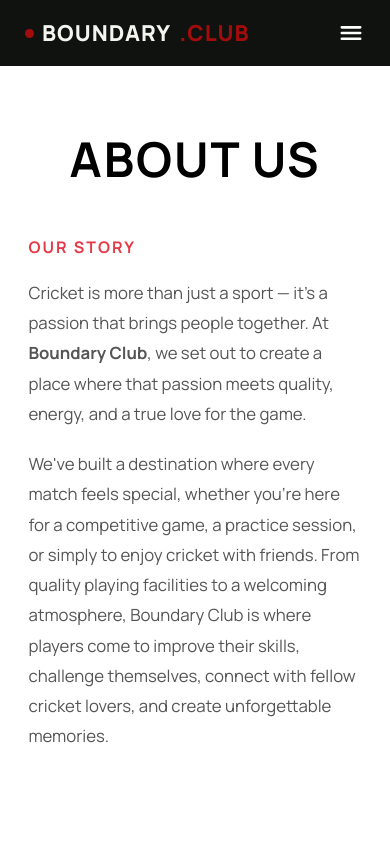
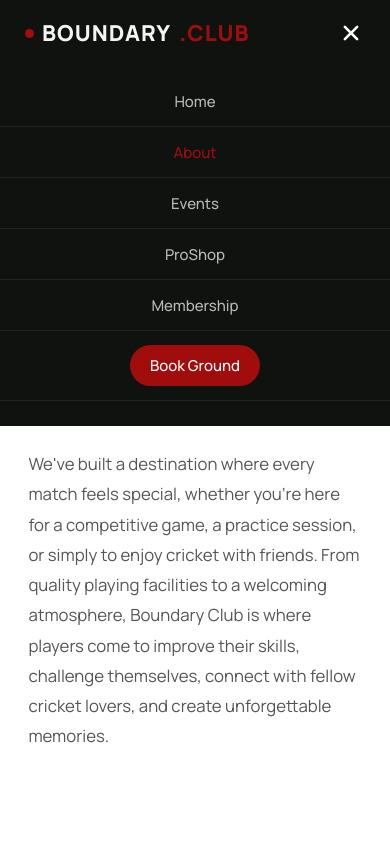
Before and after one commit to Gagn-kainth/Frontend, a React (Vite) app: page /about in a window 390 px wide. Both pictures are taken after a click on the icon 351 px from the left and 33 px from the top of the page. Shown: the top 844 px of the page. Built offline with nearby package versions, Linux system fonts and the light colour scheme.

Commit message:
modification in some pages for mobile view

```diff
--- a/src/components/AboutCardsHor.jsx
+++ b/src/components/AboutCardsHor.jsx
@@ -1,7 +1,7 @@
 import "./AboutCardsHor.css";
 
 import image1 from "../img/comp.jpg";
-import image2 from "../img/cricket-ground.jpg";
+import image2 from "../img/cricket_community.jpg";
 import image3 from "../img/access.jpg";
 
 function AboutCardsHor() {
--- a/src/components/About_Hero.css
+++ b/src/components/About_Hero.css
@@ -31,8 +31,9 @@
   background-image: url("../img/bk.jpg");
   background-size: cover;
   background-position: center;
+  background-repeat: no-repeat;
 
-    transition: all 1s ease;
+  transition: background-size 1s ease;
 }
 
 /* Dark overlay */
@@ -43,7 +44,7 @@
 
   background: rgba(0, 0, 0, 0.35);
 
-    transition: all 1s ease;
+  transition: background 1s ease, backdrop-filter 1s ease;
 }
 
 /* Content should stay above overlay */
@@ -74,7 +75,7 @@
   opacity: 0;
   transform: translateY(30px);
 
-    transition: all 1s ease;
+  transition: opacity 1s ease, transform 1s ease;
 }
 
 /* Hover - blur image */
@@ -98,3 +99,53 @@
   opacity: 1;
   transform: translateY(0);
 }
+
+/* ---- Responsive ---- */
+@media (max-width: 900px) {
+  .about-hero {
+    padding: 70px 6%;
+  }
+
+  .about-hero h1 {
+    font-size: 38px;
+    margin-bottom: 35px;
+  }
+
+  .excellence-card {
+    min-height: 320px;
+  }
+
+  .excellence-card h3 {
+    font-size: 24px;
+  }
+
+  .excellence-card p {
+    font-size: 15px;
+    padding: 0 20px;
+  }
+}
+
+@media (max-width: 600px) {
+  .about-hero {
+    padding: 50px 5%;
+  }
+
+  .about-hero h1 {
+    font-size: 30px;
+    margin-bottom: 25px;
+  }
+
+  .excellence-card {
+    min-height: 280px;
+    background-image: url("../img/bkk.jpg");
+   }
+
+  .excellence-card h3 {
+    font-size: 20px;
+  }
+
+  .excellence-card p {
+    font-size: 14px;
+    line-height: 1.5;
+  }
+}
--- a/src/components/CafeSection.css
+++ b/src/components/CafeSection.css
@@ -92,9 +92,6 @@
     gap: 25px;
   }
 
-  .cafe-image img {
-    height: 250px;
-  }
 
   .cafe-content h2 {
     font-size: 16px;
@@ -108,4 +105,7 @@
     font-size: 15px;
     line-height: 1.6;
   }
+  .cafe-image img {
+    height: 250px;
+  }
 }
--- a/src/components/Navbar.css
+++ b/src/components/Navbar.css
@@ -1,5 +1,4 @@
 @import url('https://fonts.googleapis.com/css2?family=Manrope:wght@400;500;600;700;800&display=swap');
-
 
 * {
   margin: 0;
@@ -7,6 +6,7 @@
   font-family: 'Manrope', sans-serif;
   box-sizing: border-box;
 }
+
 .navbar {
   width: 100%;
   background: #10120f;
@@ -14,10 +14,10 @@
   position: relative;
   z-index: 100;
 }
+
 .nav-container {
   max-width: 1400px;
   margin: auto;
-
   display: flex;
   align-items: center;
   justify-content: space-between;
@@ -27,7 +27,6 @@
   display: flex;
   align-items: center;
   gap: 8px;
-
   color: #f5f5f0;
   font-size: 22px;
   font-weight: 800;
@@ -36,7 +35,6 @@
 .logo span {
   color: rgb(161, 13, 13);
 }
-
 .logo-dot {
   width: 9px;
   height: 9px;
@@ -44,75 +42,24 @@
   border-radius: 50%;
   display: inline-block;
 }
+
 .nav-links {
   display: flex;
   align-items: center;
   gap: 38px;
-
   list-style: none;
 }
 .nav-links a {
+  position: relative;
   color: #b7b9b2;
   text-decoration: none;
-
   font-size: 15px;
   font-weight: 500;
-
   transition: color 0.25s ease;
 }
-
 .nav-links a:hover {
   color: rgb(161, 13, 13);
 }
-
-  .book-btn {
-    display: flex;
-    align-items: center;
-    gap: 10px;
-
-    padding: 13px 22px;
-
-    border: none;
-    border-radius: 30px;
-
-    background: rgb(161, 13, 13);
-    color: #ffffff;
-
-    font-size: 14px;
-    font-weight: 700;
-    text-decoration: none;
-    cursor: pointer;
-
-    transition: all 0.25s ease;
-  }
-
-  .book-btn:hover {
-    background: #ffffff;
-    color: rgb(161, 13, 13);
-    transform: translateY(-3px);
-    box-shadow: 0 8px 20px rgba(161, 13, 13, 0.3);
-
-  }
-
-  .btn-dot {
-    width: 7px;
-    height: 7px;
-    background: #ffffff;
-    border-radius: 50%;
-    transition: background 0.25s ease;
-  }
-
-  .book-btn:hover .btn-dot {
-    background: rgb(161, 13, 13);
-  }
-
-  .nav-links a {
-    position: relative;
-    text-decoration: none;
-    color: white;
-  }
-
-  /* Underline */
 .nav-links a::after {
   content: "";
   position: absolute;
@@ -123,10 +70,40 @@
   background-color: rgb(161, 13, 13);
   transition: width 0.3s ease;
 }
-
-  /* Hover effect */
 .nav-links a:hover::after {
   width: 100%;
+}
+
+.book-btn {
+  display: flex;
+  align-items: center;
+  gap: 10px;
+  padding: 13px 22px;
+  border: none;
+  border-radius: 30px;
+  background: rgb(161, 13, 13);
+  color: #ffffff;
+  font-size: 14px;
+  font-weight: 700;
+  text-decoration: none;
+  cursor: pointer;
+  transition: all 0.25s ease;
+}
+.book-btn:hover {
+  background: #ffffff;
+  color: rgb(161, 13, 13);
+  transform: translateY(-3px);
+  box-shadow: 0 8px 20px rgba(161, 13, 13, 0.3);
+}
+.btn-dot {
+  width: 7px;
+  height: 7px;
+  background: #ffffff;
+  border-radius: 50%;
+  transition: background 0.25s ease;
+}
+.book-btn:hover .btn-dot {
+  background: rgb(161, 13, 13);
 }
 
 .Menu {
@@ -136,34 +113,90 @@
   cursor: pointer;
 }
 
+.menu-toggle-checkbox {
+  display: none;
+}
 
+.mobile-menu {
+  display: none;
+}
+
+/* ---- Tablet ---- */
 @media (max-width: 900px) {
   .navbar {
     padding: 18px 25px;
   }
-
   .nav-links {
     gap: 20px;
   }
-
   .book-btn {
     padding: 10px 15px;
   }
 }
 
+/* ---- Mobile ---- */
+
 @media (max-width: 700px) {
   .nav-links {
     display: none;
-
   }
   .book-btn {
     display: none;
   }
-
   .nav-container {
     justify-content: space-between;
   }
   .Menu {
     display: block;
   }
+
+  .mobile-menu {
+    display: flex;
+    flex-direction: column;
+    position: absolute;
+    top: 100%;
+    left: 0;
+    width: 100%;
+    background: #10120f;
+    list-style: none;
+
+    max-height: 0;
+    overflow: hidden;
+    opacity: 0;
+    transition: max-height 0.35s ease, opacity 0.25s ease;
   }
+
+  .mobile-menu.open {
+    max-height: 400px;
+    opacity: 1;
+    padding: 10px 0 25px;
+  }
+
+  .mobile-menu li {
+    text-align: center;
+    padding: 14px 0;
+    border-bottom: 1px solid rgba(255, 255, 255, 0.08);
+  }
+
+  .mobile-menu a {
+    color: #b7b9b2;
+    text-decoration: none;
+    font-size: 15px;
+    font-weight: 500;
+  }
+
+  .mobile-menu a:hover,
+  .mobile-menu a.active {
+    color: rgb(161, 13, 13);
+  }
+
+  .book-btn-mobile {
+    display: inline-block;
+    background: rgb(161, 13, 13);
+    color: #fff !important;
+    padding: 10px 20px;
+    border-radius: 30px;
+    font-weight: 700;
+    font-size: 14px;
+  }
+}
--- a/src/components/Navbar.jsx
+++ b/src/components/Navbar.jsx
@@ -1,48 +1,67 @@
+import { useState } from "react";
 import "./Navbar.css";
 import { NavLink } from "react-router-dom";
-import { IoMenu } from "react-icons/io5";
-
-
+import { IoMenu, IoClose } from "react-icons/io5";
 
 function Navbar() {
+  const [isOpen, setIsOpen] = useState(false);
+
   const navLinks = [
     { name: "Home", path: "/" },
     { name: "About", path: "/about" },
     { name: "Events", path: "/events" },
     { name: "ProShop", path: "/pro-shop" },
-    { name: "Membership", path: "/membership" }
+    { name: "Membership", path: "/membership" },
   ];
 
+  const closeMenu = () => setIsOpen(false);
 
   return (
     <header className="navbar">
       <nav className="nav-container">
-
-
         <div className="logo">
           <span className="logo-dot"></span>
           BOUNDARY<span>.CLUB</span>
         </div>
 
-
-
         <ul className="nav-links">
           {navLinks.map((link) => (
             <li key={link.name}>
-            <NavLink to={link.path}>
-              {link.name}
-            </NavLink>
+              <NavLink to={link.path}>{link.name}</NavLink>
             </li>
           ))}
         </ul>
-
 
         <NavLink to="/BookingGround" className="book-btn">
           <span className="btn-dot"></span>
           Book Ground
         </NavLink>
-      <IoMenu className="Menu" />
 
+        {isOpen ? (
+          <IoClose className="Menu" onClick={() => setIsOpen(false)} />
+        ) : (
+          <IoMenu className="Menu" onClick={() => setIsOpen(true)} />
+        )}
+
+        {/* Mobile dropdown */}
+        <ul className={`mobile-menu ${isOpen ? "open" : ""}`}>
+          {navLinks.map((link) => (
+            <li key={link.name}>
+              <NavLink to={link.path} onClick={closeMenu}>
+                {link.name}
+              </NavLink>
+            </li>
+          ))}
+          <li>
+            <NavLink
+              to="/BookingGround"
+              className="book-btn-mobile"
+              onClick={closeMenu}
+            >
+              Book Ground
+            </NavLink>
+          </li>
+        </ul>
       </nav>
     </header>
   );
```
Also changed, not shown: src/img/bkk.jpg (added), src/img/cricket_community.jpg (added). Lines whose indentation alone changed are shown as unchanged.
